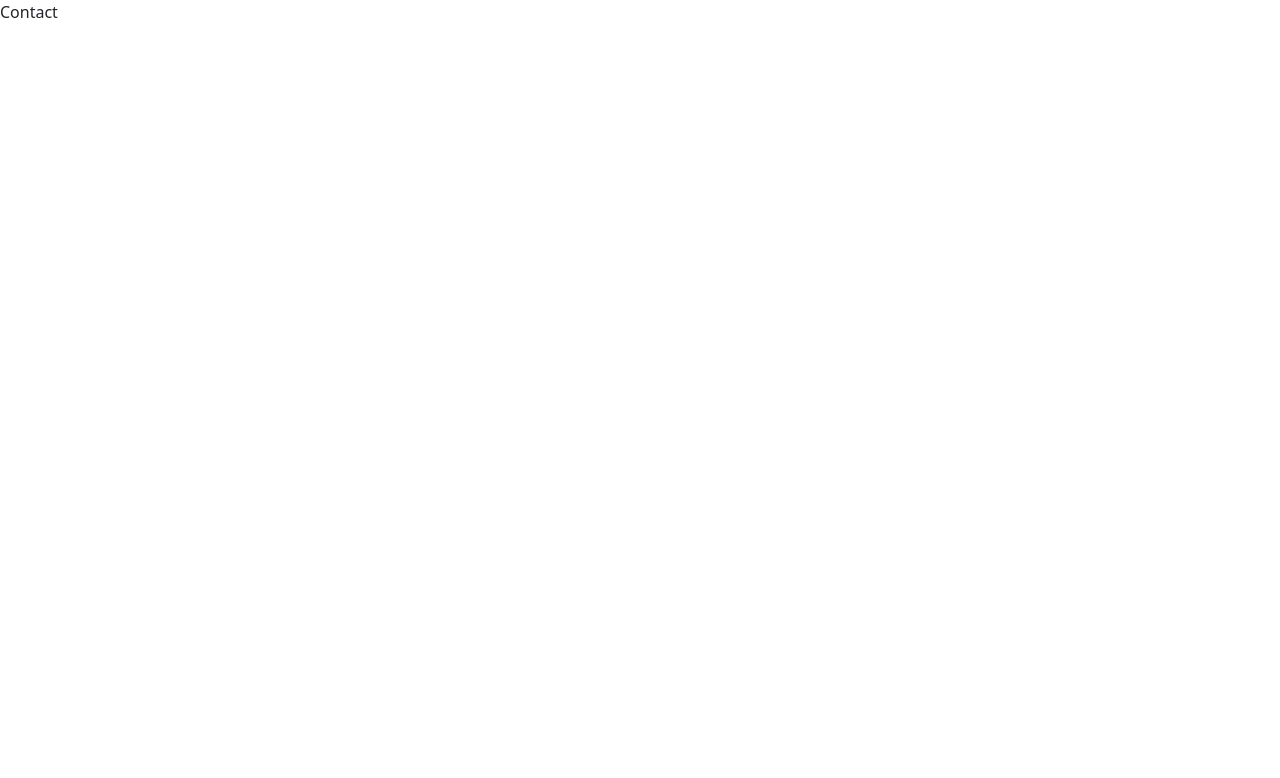
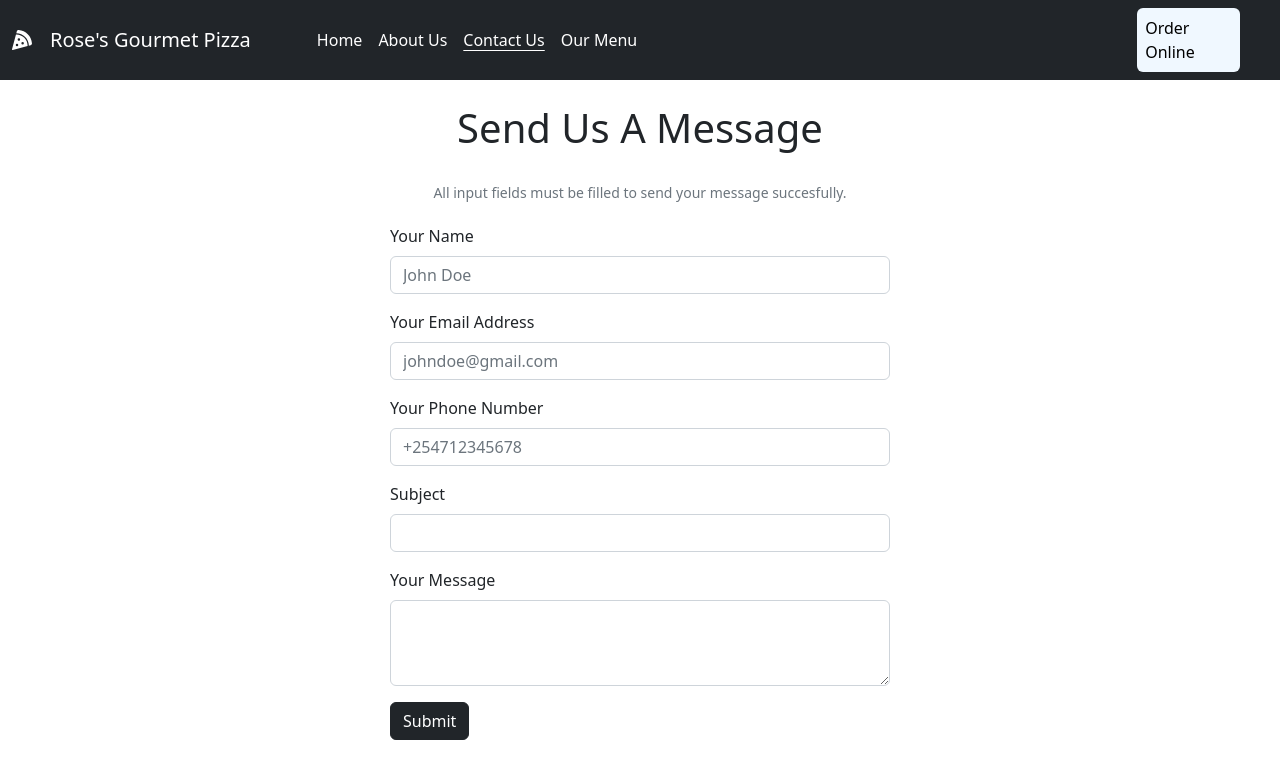
Before and after one commit to adala-wanyande/pizza-ordering-project, a React (Create React App) app: page /contact in a window 1280 px wide. Shown: the top 778 px of the page. Built offline with nearby package versions, Linux system fonts and the light colour scheme.

Commit message:
ContactUs.js component completed

```diff
--- a/src/components/Contact.js
+++ b/src/components/Contact.js
@@ -1,8 +1,45 @@
 import React from 'react'
+import NavigationBar from './NavigationBar'
+import {Form, Button} from 'react-bootstrap'
 
 const Contact = () => {
   return (
-    <div>Contact</div>
+    <>
+      <NavigationBar active="Contact"></NavigationBar>
+      <h1 className='mt-4 text-center'>Send Us A Message</h1>
+      <div className='form'>
+      <Form className="mx-4" style={{ width: '500px' }}>
+        <div className='instructions'>
+          <Form.Text className="text-muted">
+            All input fields must be filled to send your message succesfully.
+          </Form.Text>
+        </div>
+        <Form.Group className="mb-3">
+          <Form.Label>Your Name</Form.Label>
+          <Form.Control type="text" placeholder="John Doe" />
+        </Form.Group>
+        <Form.Group className="mb-3">
+          <Form.Label>Your Email Address</Form.Label>
+          <Form.Control type="text" placeholder="johndoe@gmail.com" />
+        </Form.Group>
+        <Form.Group className="mb-3">
+          <Form.Label>Your Phone Number</Form.Label>
+          <Form.Control type="text" placeholder="+254712345678" />
+        </Form.Group>
+        <Form.Group className="mb-3">
+          <Form.Label>Subject</Form.Label>
+          <Form.Control type="text" placeholder="" />
+        </Form.Group>
+        <Form.Group className="mb-3">
+          <Form.Label>Your Message</Form.Label>
+          <textarea class="form-control" id="exampleFormControlTextarea1" rows="3"></textarea>
+        </Form.Group>
+        <Button variant="dark" type="submit">
+          Submit
+        </Button>
+      </Form>
+      </div>
+    </>
   )
 }
 
```
